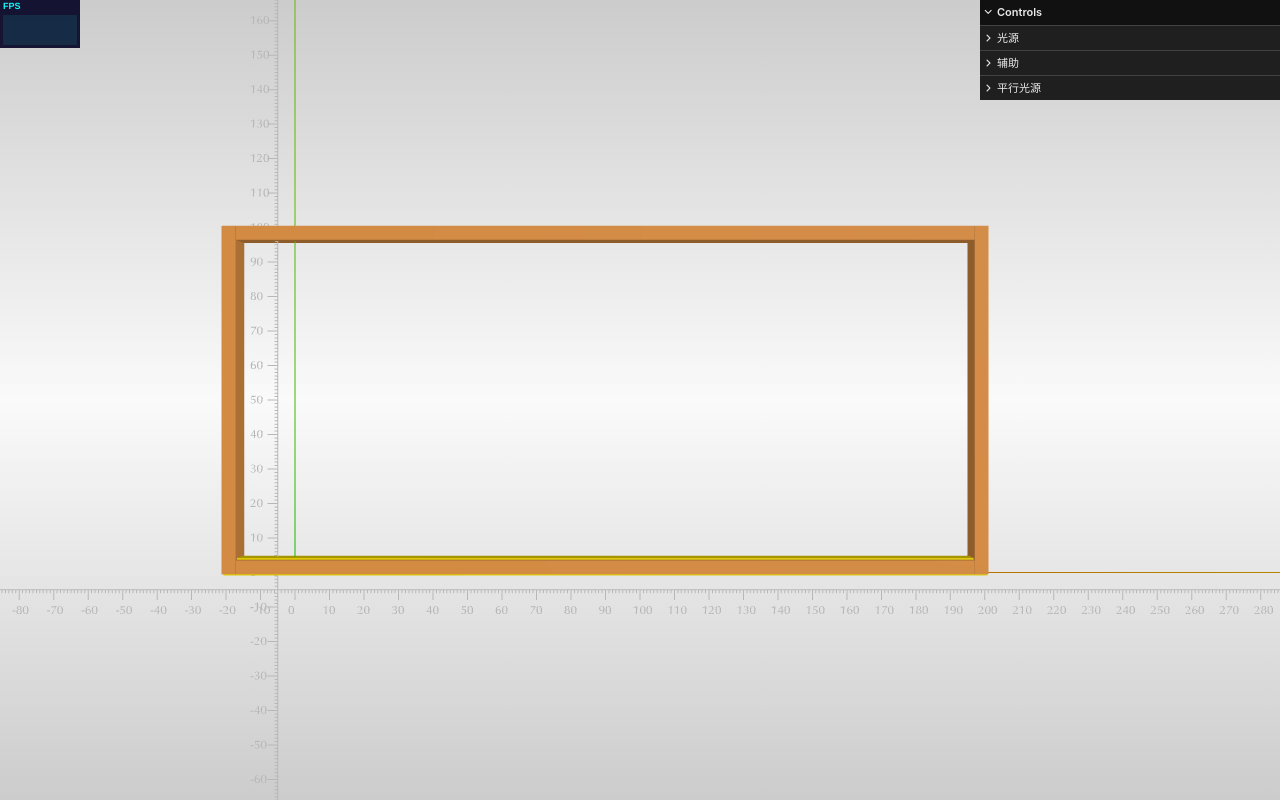
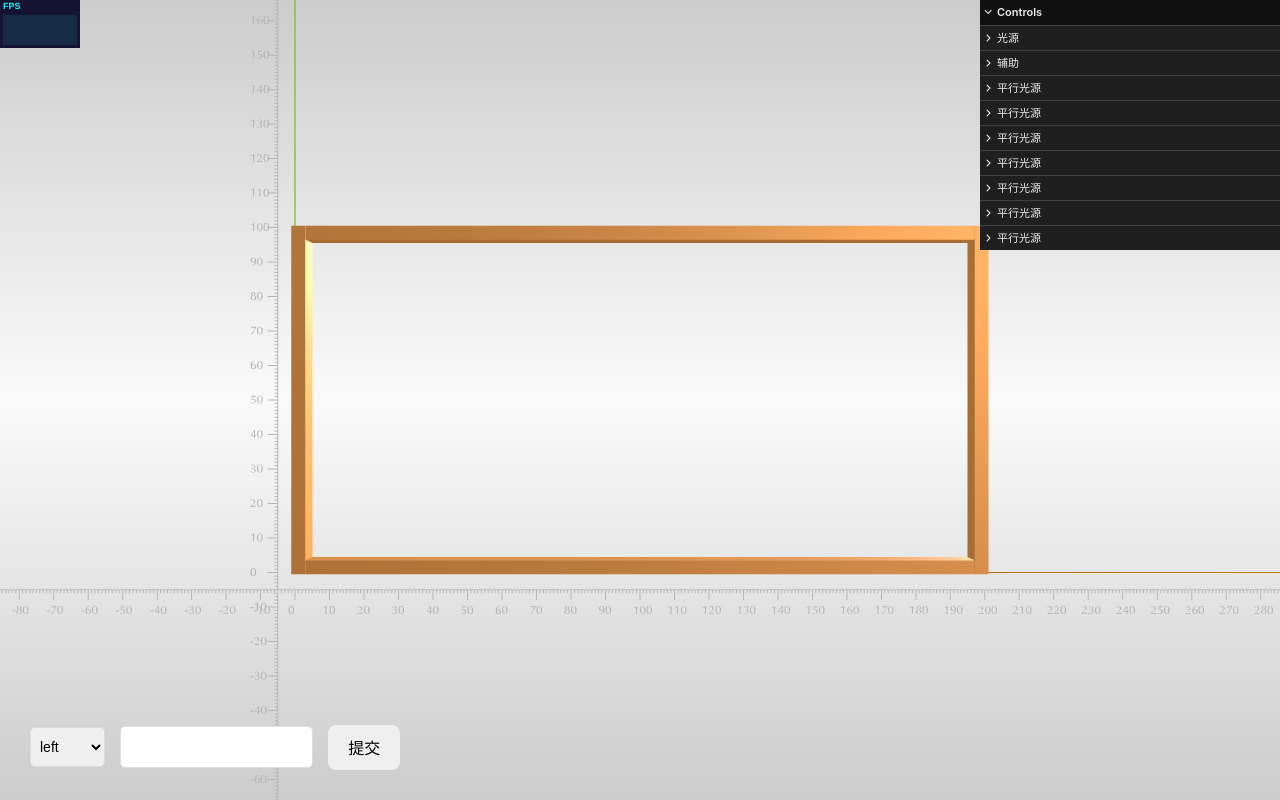
Before and after one commit to cashon1120/threejs, a website built with Vite: page index.html in a window 1280 px wide. Built offline with nearby package versions, Linux system fonts and the light colour scheme; animation ran at ten frames a second.

Commit message:
开发中...

```diff
--- a/index.html
+++ b/index.html
@@ -1,12 +1,25 @@
 <!doctype html>
 <html lang="en">
+
 <head>
   <meta charset="UTF-8" />
   <link rel="icon" type="image/svg+xml" href="/vite.svg" />
   <meta name="viewport" content="width=device-width, initial-scale=1.0" />
   <title>THREEJS</title>
 </head>
+
 <body>
+  <div class="box">
+    <select class="input" id="option">
+      <option value="left">left</option>
+      <option value="top">top</option>
+      <option value="right">right</option>
+      <option value="bottom">bottom</option>
+    </select>
+    <input class="input" id="inputValue" type="number" />
+    <button id="submitButton">提交</button>
+  </div>
   <script type="module" src="/src/main.ts"></script>
 </body>
+
 </html>
--- a/src/main.ts
+++ b/src/main.ts
@@ -1,6 +1,4 @@
 import "./style.css";
 import initWindow from './window'
 
-
-
 initWindow()
--- a/src/style.css
+++ b/src/style.css
@@ -72,7 +72,7 @@ button {
   font-size: 1em;
   font-weight: 500;
   font-family: inherit;
-  background-color: #1a1a1a;
+  outline: none;
   cursor: pointer;
   transition: border-color 0.25s;
 }
@@ -84,15 +84,23 @@ button:focus-visible {
   outline: 4px auto -webkit-focus-ring-color;
 }
 
-@media (prefers-color-scheme: light) {
-  :root {
-    color: #213547;
-    background-color: #ffffff;
-  }
-  a:hover {
-    color: #747bff;
-  }
-  button {
-    background-color: #f9f9f9;
-  }
+
+
+
+.box {
+  position: fixed;
+  left: 30px;
+  bottom: 30px;
+  display: flex;
+  align-items: center;
 }
+.input {
+  height: 40px;
+  line-height: 40px;
+  border: 1px solid #ddd;
+  border-radius: 5px;
+  padding: 0 5px;
+  margin-right: 15px;
+  outline: none;
+  font-size: 14px;
+}
--- a/src/window/class/bar.ts
+++ b/src/window/class/bar.ts
@@ -25,8 +25,6 @@ interface Params {
 
 class Bar {
   meshGroup: THREE.Group;
-  geometry?: THREE.BoxGeometry;
-  material?: THREE.Material;
   group: THREE.Group;
   parentGroup: THREE.Group;
   width: number;
@@ -62,13 +60,15 @@ class Bar {
       this.meshGroup = meshGroup;
     } else {
       const geometry = new THREE.BoxGeometry(width, height, depth);
-      this.geometry = geometry;
-      const material = new THREE.MeshPhongMaterial({
+      const material = new THREE.MeshPhysicalMaterial({
         color,
+        //渲染为线条
+        wireframe: false,
+        metalness: 0.5,
+        roughness: 0.5,
       });
-      this.material = material;
-      this.meshGroup = new THREE.Group().add(new THREE.Mesh(geometry, material));
-      this.group = new THREE.Group();
+      const mesh = new THREE.Mesh(geometry, material);
+      this.meshGroup = new THREE.Group().add(mesh);
     }
   }
   init() {
@@ -87,6 +87,7 @@ class Bar {
         break;
     }
     this.group.position.set(this.x, this.y, this.z);
+
     this.group.add(this.meshGroup);
     if (this.parentGroup) {
       this.parentGroup.add(this.group);
@@ -96,15 +97,25 @@ class Bar {
   translate = (params: Params) => {
     const { type, value, time = 300 } = params;
     const target = this.group;
+    const currentY = target.position.y;
     const isHorizontal = type === "right" || type === "left";
     const translateType = isHorizontal ? "x" : "y";
+    let targetValue = value;
+    if (type === "bottom" && value < 0) {
+      targetValue = value + currentY;
+    }
     const tween = new TWEEN.Tween(target.position)
-      .to({ [translateType]: value }, time)
+      .to({ [translateType]: targetValue }, time)
       .start();
+    let isEnd = false;
+    tween.onComplete(() => {
+      isEnd = true;
+    });
+    tween.onComplete;
     const render = () => {
       tween.update();
       renderer.render(scene, camera);
-      if (target.position[translateType] !== value) {
+      if (!isEnd) {
         requestAnimationFrame(render);
       }
     };
@@ -122,10 +133,10 @@ class Bar {
     const isVertical = type === "top" || type === "bottom";
     let positionTween: any;
     if (type === "top") {
-      this.height = value;
       positionTween = new TWEEN.Tween(target.position)
         .to({ y: value / 2 }, time)
         .start();
+      this.height = value;
     }
 
     if (type === "right") {
@@ -133,7 +144,6 @@ class Bar {
         .to({ x: value / 2 }, time)
         .start();
       this.width = value;
-      console.log(1)
     }
 
     if (type === "bottom") {
@@ -162,14 +172,15 @@ class Bar {
     const tween = new TWEEN.Tween(target.scale)
       .to({ [scaleType]: value / (isHorizontal ? _width : _height) }, time)
       .start();
+    let isEnd = false;
+    tween.onComplete(() => {
+      isEnd = true;
+    });
     const render = () => {
       tween.update();
       positionTween.update();
       renderer.render(scene, camera);
-      if (
-        target.scale[scaleType] !==
-        value / (isHorizontal ? _width : _height)
-      ) {
+      if (!isEnd) {
         requestAnimationFrame(render);
       }
     };
--- a/src/window/class/rect.ts
+++ b/src/window/class/rect.ts
@@ -36,6 +36,10 @@ class Rect {
   height: number;
   depth: number;
   group: THREE.Group;
+  top: number;
+  left: number;
+  right: number;
+  bottom: number;
   constructor(params: Props) {
     const {
       width,
@@ -55,6 +59,10 @@ class Rect {
     this.width = width;
     this.height = height;
     this.depth = depth;
+    this.left = 0;
+    this.top = height;
+    this.right = width;
+    this.bottom = 0;
     this.barWidth = barWidth;
     this.topBar =
       topBar ||
@@ -74,7 +82,7 @@ class Rect {
         height: height,
         x: this.width,
         y: height / 2,
-        align: 'right',
+        align: "right",
         depth,
         color,
       }).init();
@@ -86,7 +94,7 @@ class Rect {
         y: height / 2,
         depth,
         color,
-        align: 'left'
+        align: "left",
       }).init();
     this.bottomBar =
       bottomBar ||
@@ -94,7 +102,7 @@ class Rect {
         width: width,
         height: barWidth,
         x: this.width / 2,
-        align: 'bottom',
+        align: "bottom",
         depth,
         color,
       }).init();
@@ -109,11 +117,15 @@ class Rect {
   }
   transform = (params: TranformProps) => {
     const { type, value, time = 300 } = params;
+
     switch (type) {
       case "top":
+        if (this.height === value) {
+          return;
+        }
         this.topBar.translate({
           type,
-          value,
+          value: value + this.bottom,
           time,
         });
         this.leftBar.transform({
@@ -127,8 +139,12 @@ class Rect {
           time,
         });
         this.height = value;
+        this.top = this.height + this.bottom;
         break;
       case "right":
+        if (this.width === value) {
+          return;
+        }
         this.width = value;
         this.topBar.transform({
           type,
@@ -148,6 +164,9 @@ class Rect {
         this.width = value;
         break;
       case "bottom":
+        if (this.height === value) {
+          return;
+        }
         this.bottomBar.translate({
           type,
           value: this.height - value,
@@ -164,10 +183,14 @@ class Rect {
           value,
           time,
         });
+        this.bottom = this.height - value;
         this.height = value;
         break;
 
       case "left":
+        if (this.width === value) {
+          return;
+        }
         this.leftBar.translate({
           type,
           value: this.width - value,
--- a/src/window/index.ts
+++ b/src/window/index.ts
@@ -1,32 +1,36 @@
 import * as THREE from "three";
 import { scene, controls, camera, renderer } from "../common";
-import createPointLight from "./pointLight";
+import createPointLight from "./lights/pointLight";
 import createCoordinate from "./tools/coordinate";
 import Track from "./model/track";
-import Corner from "./corner";
-import Bar from "./class/bar";
 import Rect from "./class/rect";
-import TWEEN from "@tweenjs/tween.js";
-import { drawRect } from "../utils/index";
 
 const WIDTH = 200;
 const HEIGHT = 100;
 
 const init = () => {
-  const light = createPointLight();
+  createPointLight({ x: -300, y: 50, z: 20 });
+  createPointLight({ x: 300, y: 50, z: -20 });
+  createPointLight({ x: 100, y: 300, z: -20 });
+  createPointLight({ x: 100, y: -300, z: 20 });
+  createPointLight({ x: 100, y: 50, z: 200 });
+  createPointLight({ x: 100, y: 50, z: -200 });
+  createPointLight({ x: 100, y: 50, z: 0 });
   //环境光:没有特定方向，整体改变场景的光照明暗，也不会产生投影
   const ambientLight = new THREE.AmbientLight(0xffffff, 1);
   scene.add(ambientLight);
+
   // 创建辅助坐标尺
   createCoordinate();
 
   controls.minDistance = 200;
   controls.maxDistance = 400;
 
-  controls.addEventListener("change", () => {
-    light.target = group;
-    light.position.copy(camera.position);
-  });
+  // 灯光跟随摄像机
+  // controls.addEventListener("change", () => {
+  //   light.target = group;
+  //   light.position.copy(camera.position);
+  // });
 
   const group = new THREE.Group();
 
@@ -45,7 +49,7 @@ const init = () => {
       barWidth: 4,
       x: WIDTH / 2,
       color: "#f29e4b",
-    }).init(),
+    }),
   });
 
   // new Track({
@@ -69,25 +73,34 @@ const init = () => {
   //   color: '#f29e4b'
   // });
 
-  const leftBar = new Bar({
-    width: 4,
-    height: 100,
-    depth: 6,
-    group,
-    color: "#f29e4b",
-    x: 100,
-    y: 50,
-  });
+  // const leftBar = new Bar({
+  //   width: 4,
+  //   height: 100,
+  //   depth: 6,
+  //   group,
+  //   color: "#f29e4b",
+  //   x: 100,
+  //   y: 50,
+  // });
 
   // windowRect.transform({type: 'top', value: 120})
-  // windowRect.transform({type: 'right', value: 220})
-  // windowRect.transform({type: 'bottom', value: 120})
-  windowRect.transform({type: 'left', value: 220})
+  // // windowRect.transform({type: 'right', value: 220})
+  // // windowRect.transform({ type: "bottom", value: 120 });
+  // // windowRect.transform({type: 'left', value: 220})
 
-  // const leftBar = new Bar({ width: 4, height: 100, type: "x", group });
-  // const rightBar = new Bar({ width: 4, height: 100, x: WIDTH, group });
-  // const topBar = new Bar({ width: WIDTH, height: 4, y: HEIGHT, group });
-  // const bottomBar = new Bar({ width: WIDTH, height: 4, y: 0, group });
+  // setTimeout(() => {
+  //   windowRect.transform({ type: "top", value: 130 });
+  //   // windowRect.transform({type: 'right', value: 220})
+  //   // windowRect.transform({ type: "bottom", value: 130 });
+  //   // windowRect.transform({type: 'left', value: 220})
+  // }, 2000);
+
+  // setTimeout(() => {
+  //   // windowRect.transform({ type: "top", value: 140 });
+  //   // windowRect.transform({type: 'right', value: 220})
+  //   windowRect.transform({ type: "bottom", value: 130 });
+  //   // windowRect.transform({type: 'left', value: 220})
+  // }, 33000);
 
   scene.add(group);
   camera.position.set(WIDTH / 2, HEIGHT / 2, 280);
@@ -95,22 +108,22 @@ const init = () => {
   controls.target.copy(new THREE.Vector3(WIDTH / 2, HEIGHT / 2, 0));
   controls.update();
 
-  // topBar.translate({type: 'top', value: 120});
-  // leftBar.transform({type: 'top', value: 120})
-  // rightBar.transform({type: 'top', value: 120})
+  renderer.render(scene, camera);
 
-  // rightBar.translate({type: 'right', value: 220})
-  // topBar.transform({type: 'right', value: 220})
-  // bottomBar.transform({type: 'right', value: 220})
-
-  // leftBar.translate({ type: "left", value: -20 });
-  // topBar.transform({ type: "left", value: 220 });
-  // bottomBar.transform({ type: "left", value: 220 });
-
-  // bottomBar.translate({ type: "bottom", value: 220})
-  // leftBar.transform({type: 'bottom', value: -20})
-
-  renderer.render(scene, camera);
+  const button = document.getElementById('submitButton')
+  const option = document.getElementById('option')
+  const inputValue = document.getElementById('inputValue')
+  let type: 'left' | 'right' | 'bottom' | 'top' = 'left'
+  let value = 0
+  option?.addEventListener('change', (e: any) => {
+    type = e.target.value
+  })
+  inputValue?.addEventListener('change', (e: any) => {
+    value = e.target.value
+  })
+  button?.addEventListener('click', () => {
+    windowRect.transform({type, value: Number(value)})
+  })
 };
 
 export default init;
--- /dev/null
+++ b/src/window/lights/pointLight.ts
@@ -0,0 +1,53 @@
+import * as THREE from "three";
+
+import { scene, gui, guiPosition, guiBoolean } from "../../common";
+
+interface Props {
+    x: number,
+    y: number,
+    z: number
+}
+
+const createPointLight = (props: Props) => {
+    const {x, y, z} = props;
+  // 创建点光源
+  const light = new THREE.DirectionalLight("#ffffff", 3);
+  light.position.set(x, y, z);
+  light.castShadow = true;
+  light.shadow.radius = 5;
+  light.shadow.mapSize.set(2048, 2048);
+  // 设置三维场景计算阴影的范围
+  light.shadow.camera.left = -50;
+  light.shadow.camera.right = 50;
+  light.shadow.camera.top = 200;
+  light.shadow.camera.bottom = -200;
+  light.shadow.camera.near = 0.5;
+  light.shadow.camera.far = 1000;
+
+  // const helper = new THREE.DirectionalLightHelper(light, 5);
+  // scene.add(helper);
+  scene.add(light);
+
+  const pointFolder = gui.addFolder("平行光源");
+  pointFolder.close();
+  pointFolder.add(light, "intensity", 0, 10000).name("平行光源");
+  guiPosition({
+    mesh: light,
+    name: "平行光源",
+    min: -400,
+    max: 400,
+    folder: pointFolder,
+  });
+  guiBoolean({
+    defaultValue: true,
+    name: "显示/隐藏",
+    folder: pointFolder,
+    onChange: (value: boolean) => {
+      light.visible = value;
+    },
+  });
+
+  return light;
+};
+
+export default createPointLight;
--- a/src/window/corner.ts
+++ b/src/window/model/corner.ts
@@ -1,6 +1,6 @@
 import * as THREE from "three";
 import TWEEN from "@tweenjs/tween.js";
-import { scene, camera, renderer } from "../common";
+import { scene, camera, renderer } from "../../common";
 
 interface Props {
   x: number;
--- a/src/window/model/track.ts
+++ b/src/window/model/track.ts
@@ -30,30 +30,29 @@ class Track extends Bar {
       y = 0,
       z = 0,
     } = params;
+    this.group = new THREE.Group();
+    this.width = width;
     const geometry = new THREE.BoxGeometry(width, height, depth);
-    const material = new THREE.MeshPhongMaterial({
+    const material = new THREE.MeshPhysicalMaterial({
       color,
+      //渲染为线条
+      wireframe: false,
+      metalness: 0.5,
+      roughness: 0.5,
     });
-    this.group = new THREE.Group();
-    const mesh = new THREE.Mesh(geometry, material);
+    const mesh = new THREE.Mesh(geometry, material)
 
-    const geometry2 = new THREE.BoxGeometry(width, height + 1, depth - 2);
-    const material2 = new THREE.MeshPhongMaterial({
-      color: '#ffe500',
-    });
-    this.group = new THREE.Group();
-    const mesh2 = new THREE.Mesh(geometry2, material2);
-
-    const geometry3 = new THREE.BoxGeometry(width, height + 1, depth - 2);
-    const material3 = new THREE.MeshPhongMaterial({
-      color: '#000000',
-    });
-    this.group = new THREE.Group();
-    const mesh3 = new THREE.Mesh(geometry2, material2);
-
+    // const geometry2 = new THREE.BoxGeometry(width - 1, height, depth - 2);
+    // const material2 = new THREE.MeshPhysicalMaterial({
+    //   color: "#ffe500",
+    //   metalness: 0.5,
+    //   roughness: 0.5,
+    // });
+    // const mesh2 = new THREE.Mesh(geometry2, material2);
+    // mesh2.position.set(0, 1, 0);
     this.group.add(mesh);
-    this.group.add(mesh2);
-    this.group.add(mesh3);
+    // this.group.add(mesh2);
+    // this.createTrack();
     this.group.position.set(x, y, z);
     this.bar = new Bar({
       width,
@@ -61,12 +60,41 @@ class Track extends Bar {
       depth,
       meshGroup: this.group,
       align: "bottom",
+    }).init();
+
+  }
+
+
+  private createTrack = () => {
+    const pointsArr = [
+      new THREE.Vector2(0, 0),
+      new THREE.Vector2(4, 0),
+      new THREE.Vector2(4, 4),
+      new THREE.Vector2(3, 4),
+      new THREE.Vector2(3, 3),
+      new THREE.Vector2(1, 3),
+      new THREE.Vector2(1, 4),
+      new THREE.Vector2(0, 4),
+    ];
+    const shape = new THREE.Shape(pointsArr);
+    let geometry = new THREE.ExtrudeGeometry(shape, {
+      depth: this.width -2,
     });
-  }
-  init() {
-    this.bar.init();
-    return this;
-  }
+    const material = new THREE.MeshPhysicalMaterial({
+      color: "#666",
+      metalness: 0.5,
+      roughness: 0.5,
+    });
+    const mesh = new THREE.Mesh(geometry, material);
+    mesh.rotateY(Math.PI / 2)
+    mesh.translateZ(-this.width / 2 + 1)
+    mesh.translateX(-2)
+    mesh.translateY(-1)
+    // const group = new THREE.Group()
+    // group.add(mesh)
+    // group.rotateY(Math.PI / 2)
+    this.group.add(mesh);
+  };
 }
 
 export default Track;
```
Also changed, not shown: 2 other files. Lines whose indentation alone changed are shown as unchanged.
